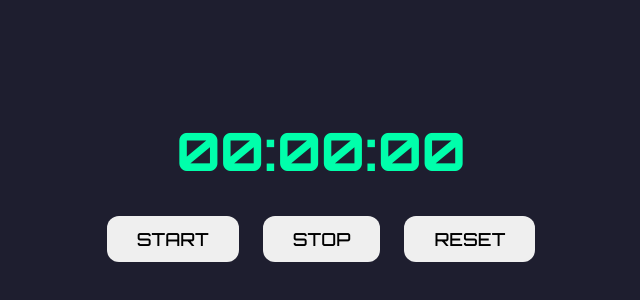
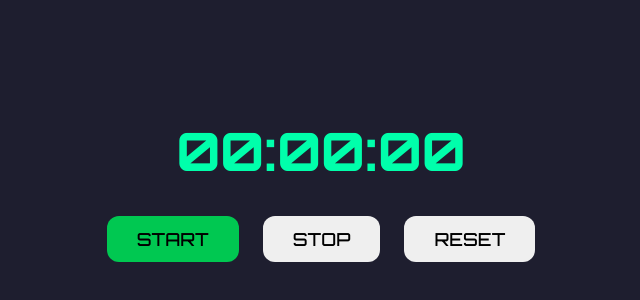
Before and after one commit to Eshhaa11/react-stopwatch, a React (Create React App) app: page / in a window 1280 px wide. Shown: the part 226-526 px from the top of the page, without its empty margins (319-959 px from the left). Built offline with nearby package versions, Linux system fonts and the light colour scheme.

Commit message:
added bgc

```diff
--- a/src/Components/Clock.css
+++ b/src/Components/Clock.css
@@ -39,5 +39,5 @@ button:hover {
 }
 
 .start {
-    background-color: ;
+    background-color:#00C851;
 }
```
